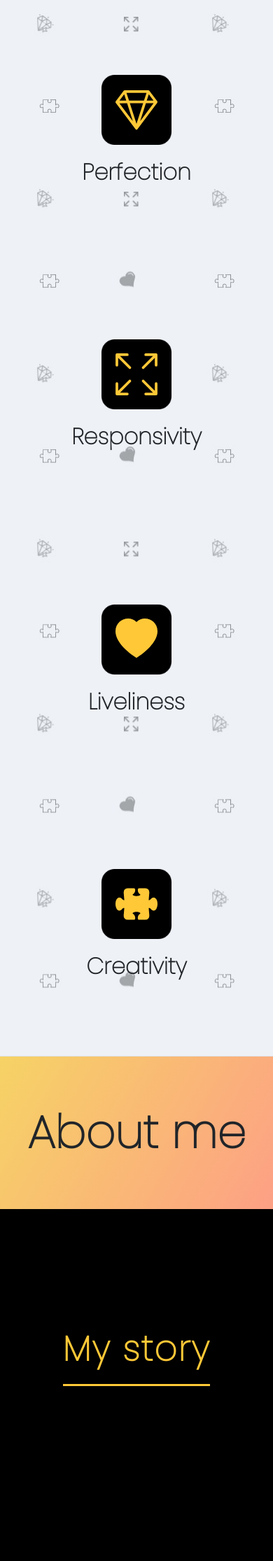
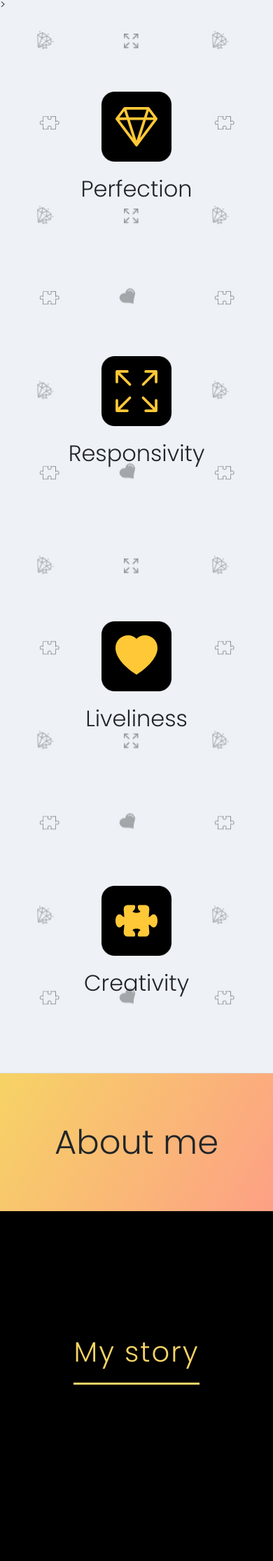
Before and after one commit to gregoriogallo/Portfolio, a PHP site: page / in a window 390 px wide. Shown: the part 301-2532 px from the top of the page at 70% size. Run offline with PHP 8.4, Linux system fonts and the light colour scheme; some libraries are stand-ins or nearby versions.

Commit message:
About me section fixed
Fixed Responsivity issues with the about me section.

```diff
--- a/index.html
+++ b/index.html
@@ -12,6 +12,9 @@ crossorigin="anonymous">
 <link rel="stylesheet" href="https://use.fontawesome.com/releases/v5.0.8/css/all.css" integrity="sha384-3AB7yXWz4OeoZcPbieVW64vVXEwADiYyAEhwilzWsLw+9FgqpyjjStpPnpBO8o8S" crossorigin="anonymous">
 <link rel="stylesheet" href="style.css">
 <link href="https://fonts.googleapis.com/css2?family=Poppins:wght@100&display=swap" rel="stylesheet">
+<link rel="preconnect" href="https://fonts.gstatic.com">
+<link rel="preconnect" href="https://fonts.gstatic.com">
+<link href="https://fonts.googleapis.com/css2?family=Poppins:ital,wght@0,300;1,500&display=swap" rel="stylesheet">
 
 </head>
 <body>
@@ -26,9 +29,9 @@ crossorigin="anonymous">
     <div class="presentation text-white">
       <h3><big>Welcome to the Portfolio Page of Gregorio Gallo</big></h3>
 
-    <p class="ml-5 mr-5"><big>Expert in front-end web development and User Interface. I like to make things easy, minimal and interactive.</big> </p>
+    <p class="ml-5 mr-5"><big>Expert in front-end web development and User Interface. I make things easy, minimal and interactive.</big> </p>
   </div>
-    <div class="fullscreen-menu ml-4 mr-4">
+    <div class="fullscreen-menu">
     <a class="nav-link text-white" href="#ulsymbols"><big>Qualities</big><span class="sr-only">(current)</span></a>
     <a class="nav-link text-white" href="#aboutmetitle"><big>About</big></a>
     <a class="nav-link text-white" href="#site-footer"><big>Contacts</big></a>
@@ -66,9 +69,9 @@ crossorigin="anonymous">
         </div>
       </nav>
       </div>
-    </div>
-  </div>
-</div>
+
+
+>
 
 
 
@@ -86,7 +89,7 @@ crossorigin="anonymous">
     <h2 class="titlesymbols">
       Perfection
     </h2>
-    <div class="textsymbols" id="textsymbols1"><p>As a perfectionist, I have an eye for detail and handle every single <a  href="#projectstitle">project</a> with care. I take into account <p>UI Design</p> as an important asset in web development since a correct and clear presentation of information will make the actual content of a website stand out</p>
+    <div class="textsymbols" id="textsymbols1"><p>As a perfectionist, I have an eye for detail and handle every single <a  href="#projectstitle">project</a> with care. I take into account <b class="bold">UI Design</b> as an important asset in web development since a correct and clear presentation of information will make the actual content of a website stand out</p>
     </div>
 </li>
 <li class="list-group-item col-lg-3 col-md-6 col-xs-12">
@@ -96,7 +99,7 @@ crossorigin="anonymous">
     </svg>
   </div>
   <h2 class="titlesymbols">Responsivity</h2>
-    <div class="textsymbols" id="textsymbols2">I believe in a smart and smooth responsive design that embraces all web browsers and works well on all devices. Good responsiveness, as well as an easily understandable design, makes a website more interactive and enhances the user experience</div>
+    <div class="textsymbols" id="textsymbols2"><p>I believe in a smart and smooth responsive design that embraces all web browsers and works well on all devices. Good responsiveness, as well as an easily understandable design, makes a website more interactive and enhances the user experience</p></div>
 </li>
   <li class="list-group-item col-lg-3 col-md-6 col-xs-12">
     <div class="symbol" id="symbol3">
@@ -105,7 +108,7 @@ crossorigin="anonymous">
       </svg>
     </div>
     <h2 class="titlesymbols">Liveliness</h2>
-    <div class="textsymbols" id="textsymbols3">User interface design should not only be user-friendly and appealing to the eye but also needs to be lively. Animations bring a website alive and make its content more salient. A clear interface makes it easier for the user to find certain information</div>
+    <div class="textsymbols" id="textsymbols3"><p>User interface design should not only be user-friendly and appealing to the eye but also needs to be lively. Animations bring a website alive and make its content more salient. I use <b class="bold">React, vanilla Javascript</b> and <b class="bold">JQuery</b>to intensify the interactivity and smoothing the flow of the page.</p></div>
 </li>
   <li class="list-group-item col-lg-3 col-md-6 col-xs-12">
     <div class="symbol" id="symbol4" >
@@ -114,56 +117,50 @@ crossorigin="anonymous">
       </svg>
     </div>
     <h2 class="titlesymbols">Creativity</h2>
-    <h4 class="textsymbols" id="textsymbols4">Solving issues requires a lot of creativity, which every web developer needs. Problem-solving skills and out of the box ideas make a website both visually attractive and prevent bugs from happening. Testing and debugging is thus part of the design process</h4>
+    <div class="textsymbols" id="textsymbols4"><p>Solving issues requires a lot of creativity, which every web developer needs. Problem-solving skills and out of the box ideas make a website both visually attractive and prevent bugs from happening. Testing and debugging is thus part of the design process</p></div>
 </li>
+  </ul>
+  <!-- end container -->
+<h1 class="title border-top " id="aboutmetitle" >About me</h1>
+
+
+  <ul class="list-container-aboutme list-group-row mb-0">
+    <li class="items-aboutme list-group-item col-lg-4 col-md-12 col-sm-12 d-flex justify-content-center">
+      <h1>
+        My story
+      </h1>
+        <p>My name is Gregorio Gallo. I was born and raised in Prato (Italy, Tuscany) and moved to Florence to start my career at the age of nineteen. A few years later and many experiences richer, I decided that it was time for a next step. I did not hesitate a moment, packed my suitcase and move to Amsterdam, ready for a new adventure abroad. With hindsight, this has been one of the best decisions of my life.
+
+        </p>
+    </li>
+
+    <li class="items-aboutme list-group-item col-lg-4 col-md-12 col-sm-12 d-flex justify-content-center">
+      <h1>
+        Now
+      </h1>
+        <p>As a Supply Chain Specialist, I work for one of the greatest international companies in the treatment of cancer with cell therapy. My working experiences have taught me to work in an international team, to communicate professionally and transparently and to deliver the best results on time. After more than a year of working in the Netherlands, I am ready for a new experience in another field.
+
+        </p>
+    </li>
+
+    <li class="items-aboutme list-group-item col-lg-4 col-md-12 col-sm-12 d-flex justify-content-center">
+      <h1>
+        My goal
+      </h1>
+        <p>What started as a hobby, turned out into a great passion: web development. In the last months, my free time has been devoted to learning new programming languages and to growing as a web designer. Now that I have learned the main languages (HTML, CSS, JavaScript and a few of its libraries), I am ready to start working as a web developer and learn even more.
+
+        </p>
+    </li>
   </ul>
 
 
 
 
 
-<!-- end container -->
-
-<h1 class="about-me-title border-top " id="aboutmetitle" >About me</h1>
-
-
-
-
-
-
-<div class="container-fluid d-flex p-0 m-0">
-  <ul class="list-container-aboutme list-group-row">
-  <li class="items-aboutme list-group-item col-lg-4 col-md-12 col-sm-12 d-flex justify-content-center">
-  <h1>
-  My story
-  </h1>
-  <p>My name is Gregorio Gallo. I was born and raised in Prato (Italy, Tuscany) and moved to Florence to start my career at the age of nineteen. A few years later and many experiences richer, I decided that it was time for a next step. I did not hesitate a moment, packed my suitcase and move to Amsterdam, ready for a new adventure abroad. With hindsight, this has been one of the best decisions of my life.</p>
-  </li>
-
-  <li class="items-aboutme list-group-item col-lg-4 col-md-12 col-sm-12 d-flex justify-content-center">
-    <h1>
-    Now
-    </h1>
-   <p>As a Supply Chain Specialist, I work for one of the greatest international companies in the treatment of cancer with cell therapy. My working experiences have taught me to work in an international team, to communicate professionally and transparently and to deliver the best results on time. After more than a year of working in the Netherlands, I am ready for a new experience in another field.</p>
-    </li>
-
-    <li class="items-aboutme list-group-item col-lg-4 col-md-12 col-sm-12 d-flex justify-content-center">
-      <h1>
-      My goal
-      </h1>
-      <p>What started as a hobby, turned out into a great passion: web development. In the last months, my free time has been devoted to learning new programming languages and to growing as a web designer. Now that I have learned the main languages (HTML, CSS, JavaScript and a few of its libraries), I am ready to start working as a web developer and learn even more.</p>
-      </li>
-  </ul>
-
-  </div>
-
-
-
 
 <!-- /.carousel -->
+<h1 class="title" id="projectstitle">My Projects</h1>
 <div class="container">
-  <div class="title"><h1 class="title" id="projectstitle">My Projects</h1></div>
-
   <div class="card-list d-flex justify-content-center" id="toshow">
     <ul class="list-group-row p-0">
     <li class="list-group-item col-lg-6 col-md-6 col-sm-12 d-flex justify-content-center" >
@@ -234,7 +231,7 @@ crossorigin="anonymous">
 
 </div>
 </body>
-
+</div>
 
   <!-- Site footer -->
   <footer class="site-footer" id="site-footer">
--- a/style.css
+++ b/style.css
@@ -1,27 +1,28 @@
 * {
   font-family: 'Poppins', sans-serif;
-  font-weight: 700;}
+  }
   body {
     background-color:#EEF2F7;
 }
 h1{
-    font-weight: 600;
+    font-weight: 300;
 }
 h2{
-    font-weight: 900;
+    font-weight: 300;
 }
 h3{
     font-weight: bold;
 }
 h4{
-    font-weight: 700;
+    font-weight: 300;
     line-height: 50px;
 }
 p{
-    font-weight: 900;
+    font-weight: 300;
 }
 .bold{
   font-weight: bold;
+
 }
 .presentation{
   display: flex;
@@ -466,8 +467,8 @@ filter: progid:DXImageTransform.Microsoft.gradient( startColorstr='#a29ca9', end
 
 }
 
-.about-me-title, .title {
-  font-size: 65px;
+.title, .title {
+  font-size: 300%;
     text-align: center;
     padding-top: 70px;
     padding-bottom: 70px;
@@ -678,36 +679,36 @@ margin-top: 10px;
 }
 .items-aboutme h1 {
   position: absolute;
-	font-size: 50px;
+	font-size: 40px;
 	letter-spacing: 2px;
 	-webkit-transition: all 0.45s ease 0s;
 	margin-top: 50%-35px;
   align-self: center;
-  color: #FFC837;
-  border-bottom: 3px solid #FFC837;
+  color: #f6d365;
+  border-bottom: 3px solid #f6d365;
   padding-bottom: 20px;
 
 }
 .items-aboutme:hover h1{
-  transform: translateY(-350%);
+  transform: translateY(-250%);
   z-index: 1;
   color: #000000;
   border-bottom: hidden;
 }
 .items-aboutme:hover{
-  background: radial-gradient(circle at bottom center, #FFC837 15px, #FF8008) ;
+  background: linear-gradient(120deg, #fdfbfb 0%, #e2ebf0 100%);
+  border: 2px solid black;
 }
 .items-aboutme:hover p {
-  color: #000000;
+  color: #1e1e1e;
 }
 .items-aboutme p{
-  font-weight: 700;
-  color: black;
-  font-size: 21px;
+  font-weight: 500;
+  color: rgb(0, 0, 0);
+  font-size: 120%;
   text-align: center;
   justify-content: center;
-  line-height: 2.8vw;
-  margin-bottom: 10px;
+  margin-top: 20%;
 }
 
 @media (max-width:767px)
```
Also changed, not shown: other parts of style.css (+11 -41 lines).
